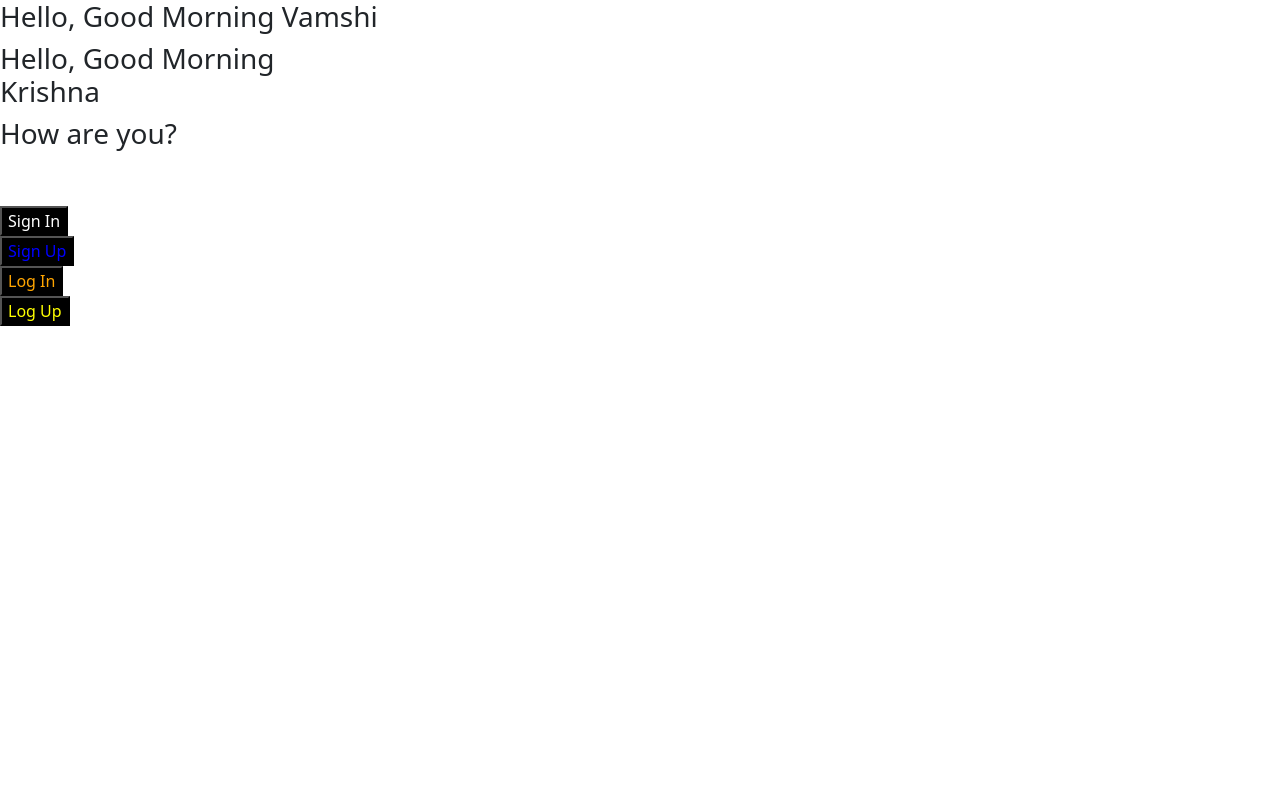
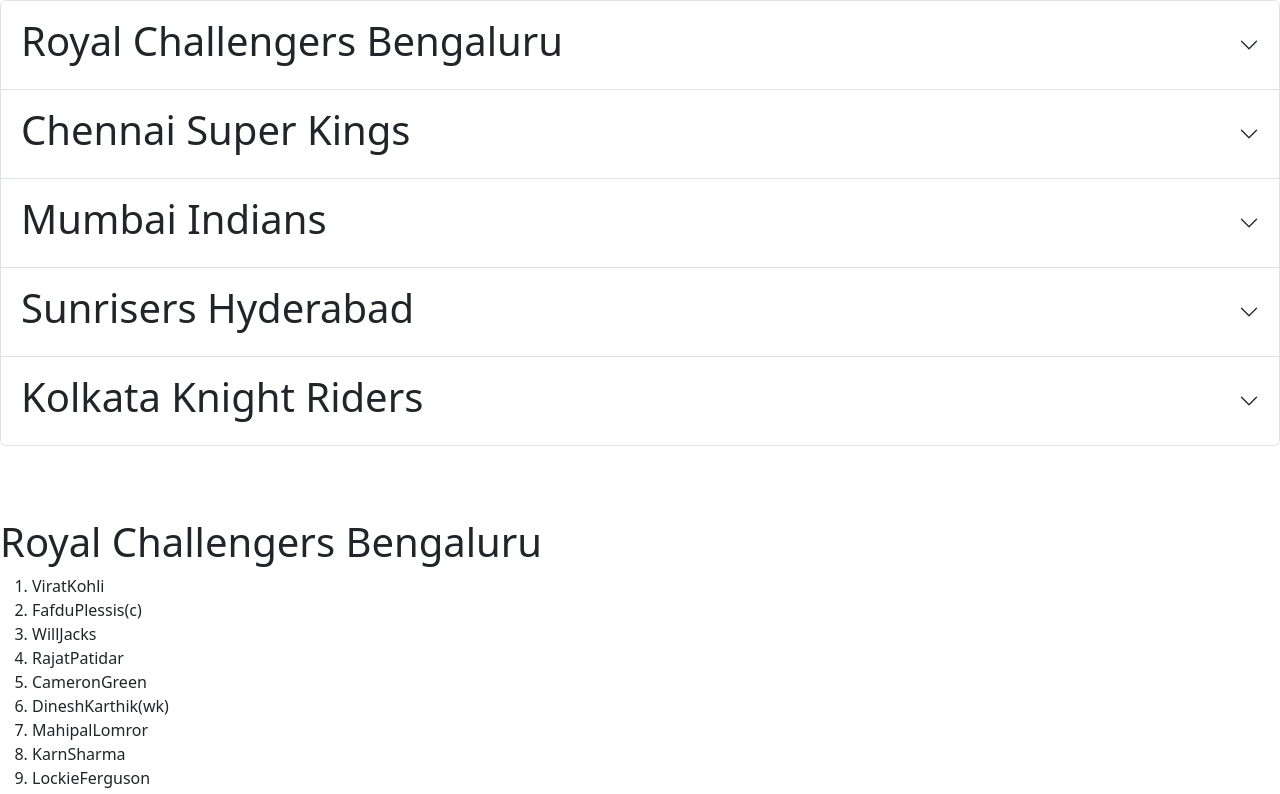
Before and after one commit to Vamshii17/REACT_PRACTICE, a React (Create React App) app: page / in a window 1280 px wide. Shown: the top 794 px of the page. Built offline with nearby package versions, Linux system fonts and the light colour scheme.

Commit message:
Props examples

```diff
--- a/src/App.js
+++ b/src/App.js
@@ -1,32 +1,52 @@
 import React from "react"
 import "./style.css"
-import ButtonComponent from "./Components/Button/Button"
-import GreetingComponent from "./Components/Greeting/greeting"
-import { propTypes } from "react-bootstrap/esm/Image"
+import HeadingComponent from "./Components/Heading/Heading"
+import ListComponent from "./Components/List/List"
+import AccordionComponent from "./Components/Accordion/accordion"
 
 function Hello(){
-  const signIn="Sign In"
-  const signUp="Sign Up"
-  const logIn="Log In"
-  const logUp="Log Up"
+  const iplTeams=[{
+    teamName:"Royal Challengers Bengaluru",
+    playersName:["ViratKohli", " FafduPlessis(c)", " WillJacks", " RajatPatidar", " CameronGreen", " DineshKarthik(wk)", " MahipalLomror", " KarnSharma", " LockieFerguson", " YashDayal", " MdSiraj"]
+  },{
+    teamName:"Chennai Super Kings",
+    playersName:["RuturajGaikwad(c)", " RachinRavindra", " AjinkyaRahane"," DarylMitchell", " RavindraJadeja", " SameerRizvi", " MSDhoni(wk)", " DeepakChahar", " TusharDeshpande", " MaheeshaPathirana", " MustafizarRahman"]
+  },{
+    teamName:"Mumbai Indians",
+    playersName:["RohitSharma", " IshanKishan(wk)", " SuryakumarYadav", " TilakVarma", " HardikPandya(c)", " TimDavid", " MDNabi", " RomarioShepherd", " PiyushChawla", " GeraldCoetzee", " JaspritBumrah"]
+  },{
+    teamName:"Sunrisers Hyderabad",
+    playersName:["TravisHead", " AbhishekSharma", " RahulTripathi", " AidenMarkram", " NitishReddy", " HeinrichKlaasen(wk)", " ShahbazAhmed", " PatCummins(c)", " BhuvneshwarKumar", " JaydevUnadkat", " TNatarajan"]
+  },{
+    teamName:"Kolkata Knight Riders",
+    playersName:["PhilpSalt(wk)", " SunilNarine", " VenkateshIyer", " SheryasIyer(c)", " RinkuSingh", " AndreRussell", " RamandeepSingh", " MitchellStarc", " VaibhavArora", " HarshitRana", " VarunChakaravarthy"]
+  }]
   return(
     <>
-      <GreetingComponent>Vamshi</GreetingComponent>
-      <GreetingComponent>
-        <h3>Krishna</h3>
-        <h3>How are you?</h3>
-      </GreetingComponent>
-      <br></br>
-      <br></br>
-      <ButtonComponent text={signIn} textColor={"white"}></ButtonComponent>
-      <br></br>
-      <ButtonComponent text={signUp} textColor={"blue"}></ButtonComponent>
-      <br></br>
-      <ButtonComponent text={logIn} textColor={"orange"}></ButtonComponent>
-      <br></br>
-      <ButtonComponent text={logUp}></ButtonComponent>
+      {
+        iplTeams.map((eachTeam)=>{
+          return(
+            <>
+              <AccordionComponent eachTeam={eachTeam}></AccordionComponent>
+              <br></br>
+              <br></br>
+              <br></br>
+              <EachTeam eachTeam={eachTeam}></EachTeam>
+            </>
+          )
+        })
+      }
     </>
   )
 }
 
 export default Hello;
+
+
+const EachTeam=(prop)=>{
+  const {eachTeam}=prop
+  return <>
+    <HeadingComponent title={eachTeam.teamName}></HeadingComponent>
+    <ListComponent list={eachTeam.playersName}></ListComponent>
+  </>
+}
--- a/src/Components/Accordion/accordion.js
+++ b/src/Components/Accordion/accordion.js
@@ -1,4 +1,6 @@
 import Accordion from 'react-bootstrap/Accordion';
+import ListComponent from '../List/List';
+import HeadingComponent from '../Heading/Heading';
 
 const AccordionComponent=()=>{
     const iplTeams=[{
@@ -25,8 +27,12 @@
             return(
                 <>
                 <Accordion.Item eventKey={index}>
-                    <Accordion.Header><b>{teamName}</b></Accordion.Header>
-                    <Accordion.Body>{playersName}</Accordion.Body>
+                    <Accordion.Header>
+                      <HeadingComponent title={teamName}></HeadingComponent>
+                    </Accordion.Header>
+                    <Accordion.Body>
+                      <ListComponent list={playersName}></ListComponent>
+                    </Accordion.Body>
                 </Accordion.Item>
                 </>
             )
--- /dev/null
+++ b/src/Components/Heading/Heading.js
@@ -0,0 +1,9 @@
+const HeadingComponent=(prop)=>{
+    const {title}=prop
+    return(
+        <>
+            <h1>{title}</h1>
+        </>
+    )
+}
+export default HeadingComponent;
--- a/src/Components/List/List.js
+++ b/src/Components/List/List.js
@@ -1,11 +1,15 @@
-const ListComponent = () => {
+const ListComponent = (prop) => {
+    const {list} = prop
     return(
         <div>
             <ol>
-                <li>Apple</li>
-                <li>Banana</li>
-                <li>Car</li>
-                <li>Dog</li>
+                {
+                    list.map((eachPlayer)=>{
+                        return <>
+                        <li>{eachPlayer}</li>
+                        </>
+                    })
+                }
             </ol>
         </div>
     )
```
